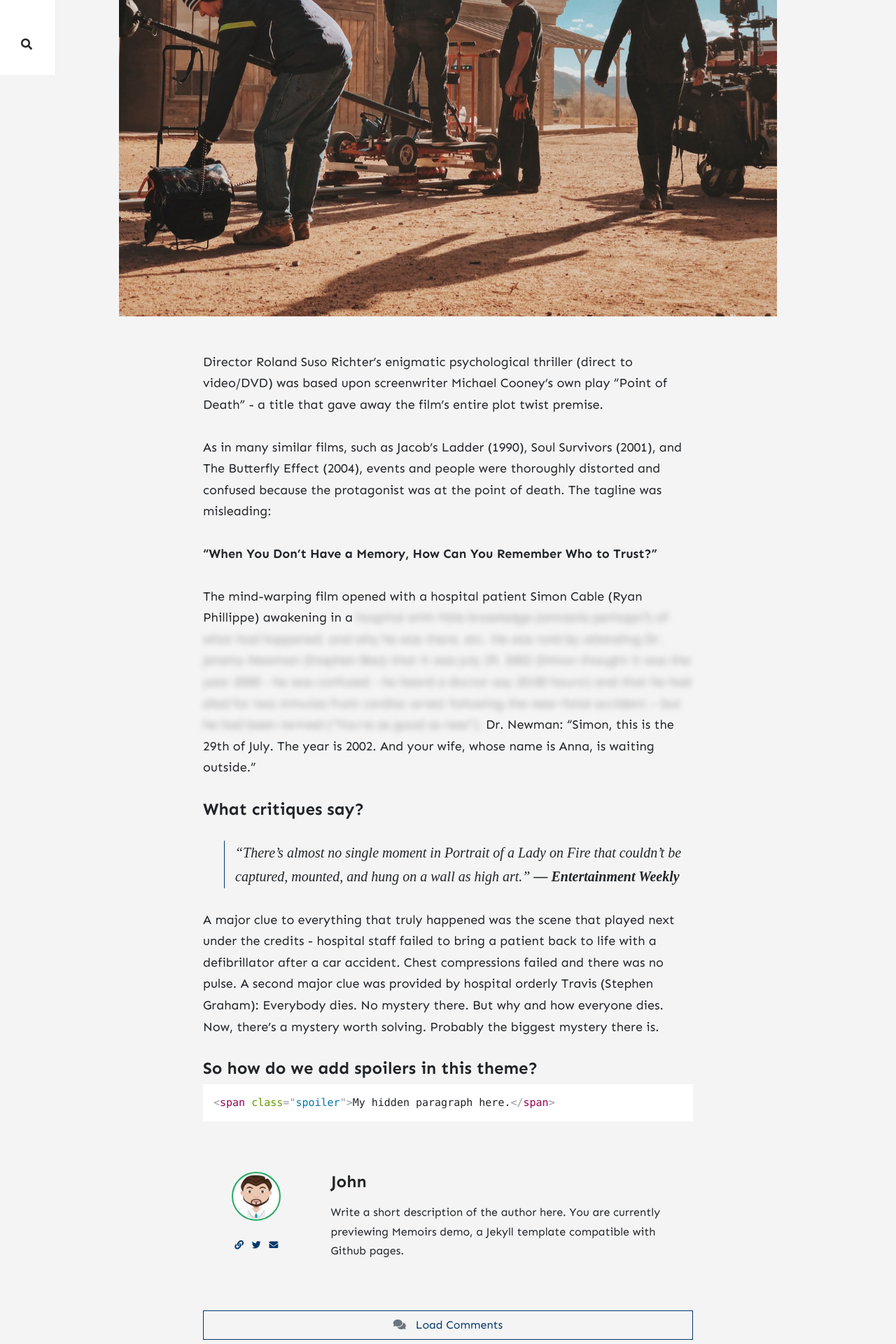
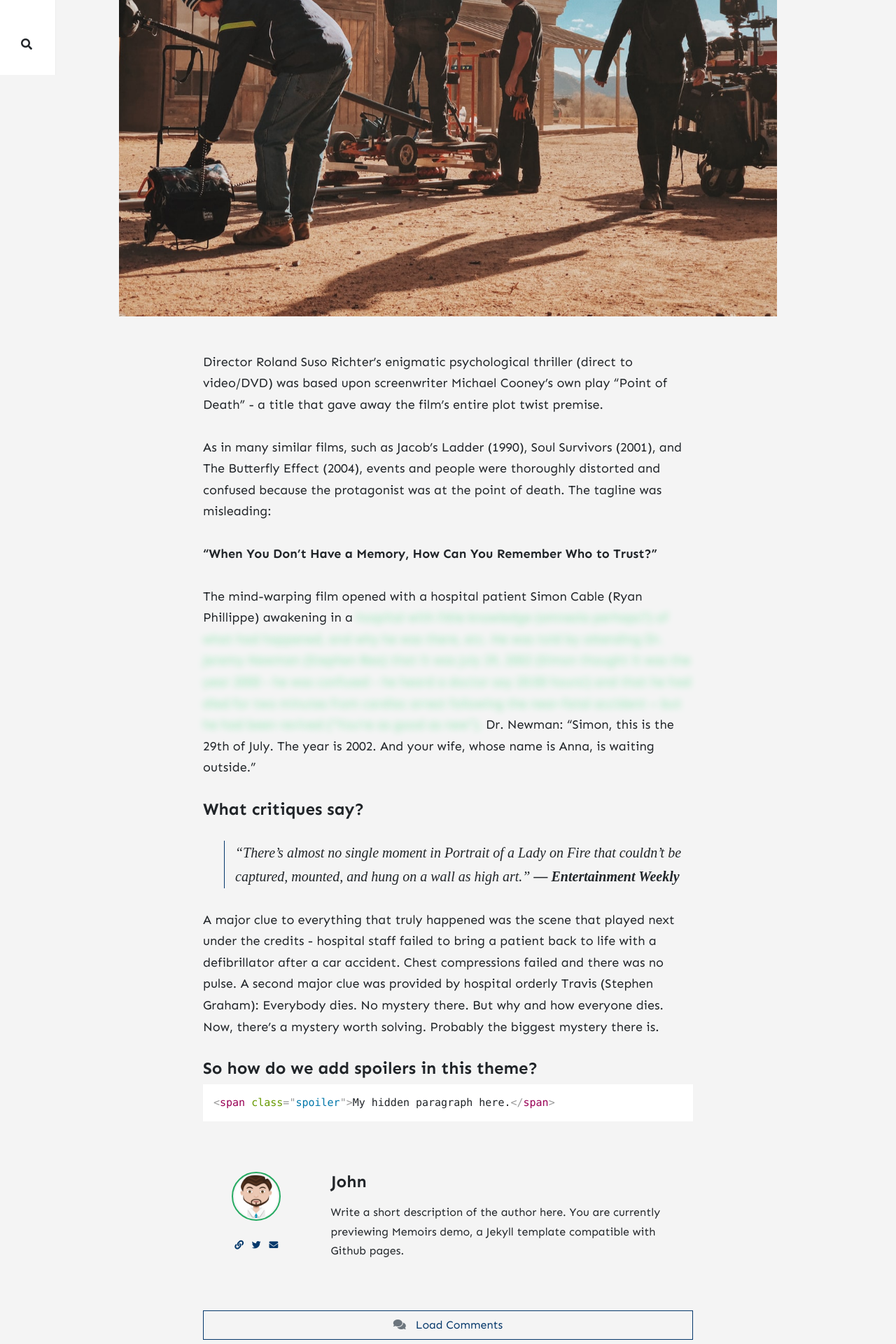
Before and after one commit to baptistesoulard/Portfolio, a Jekyll site: the page built from _posts/2020-01-11-post-with-spoiler..md, in a window 1280 px wide. Shown: the part 793-2713 px from the top of the page at 70% size. Built offline with Jekyll 4.4.1, drawn with Linux system fonts in a browser that asks for light colours; nearby versions of some CDN libraries; comment, search, counter and statistics services are not loaded.

Commit message:
update colors

```diff
--- a/assets/css/theme.scss
+++ b/assets/css/theme.scss
@@ -415,9 +415,9 @@
     margin-bottom:50px;
 }
 .image-shadow {
-    -webkit-box-shadow: 0 7px 50px 0 rgba(84,110,122,.15);
-    -moz-box-shadow: 0 7px 50px 0 rgba(84,110,122,.15);
-    box-shadow: 0 7px 50px 0 rgba(84,110,122,.15);
+    -webkit-box-shadow: 0 7px 50px 0 rgba(142, 228, 175, 1);
+    -moz-box-shadow: 0 7px 50px 0 rgba(142, 228, 175, 1);
+    box-shadow: 0 7px 50px 0 rgba(142, 228, 175, 1);
 }
 .entry-header {
     .author-thumb {
@@ -460,7 +460,7 @@
     div.code-toolbar > .toolbar a, div.code-toolbar > .toolbar button, div.code-toolbar > .toolbar span {
         margin-right:2px;
         margin-left:2px;
-        box-shadow: 0 1px 0 0 rgba(0,0,0,0.1);
+        box-shadow: 0 1px 0 0 rgba(204, 243, 219, 1);
     }
 }
 
@@ -470,7 +470,7 @@
 
 .spoiler {
     color: transparent;
-    text-shadow: 0 0 10px rgba(0, 0, 0, 0.4);
+    text-shadow: 0 0 10px rgba(142, 228, 175, 1);
     transition: all .4s;
     cursor: pointer;
     position: relative;
@@ -561,7 +561,7 @@
     z-index: 1026;
 }
 .modal-open .modal {
-    background: rgba(0,0,0,0.3);
+    background: rgba(142, 228, 219, 1);
 }
 .lunrsearchresult {
     .title {
```
